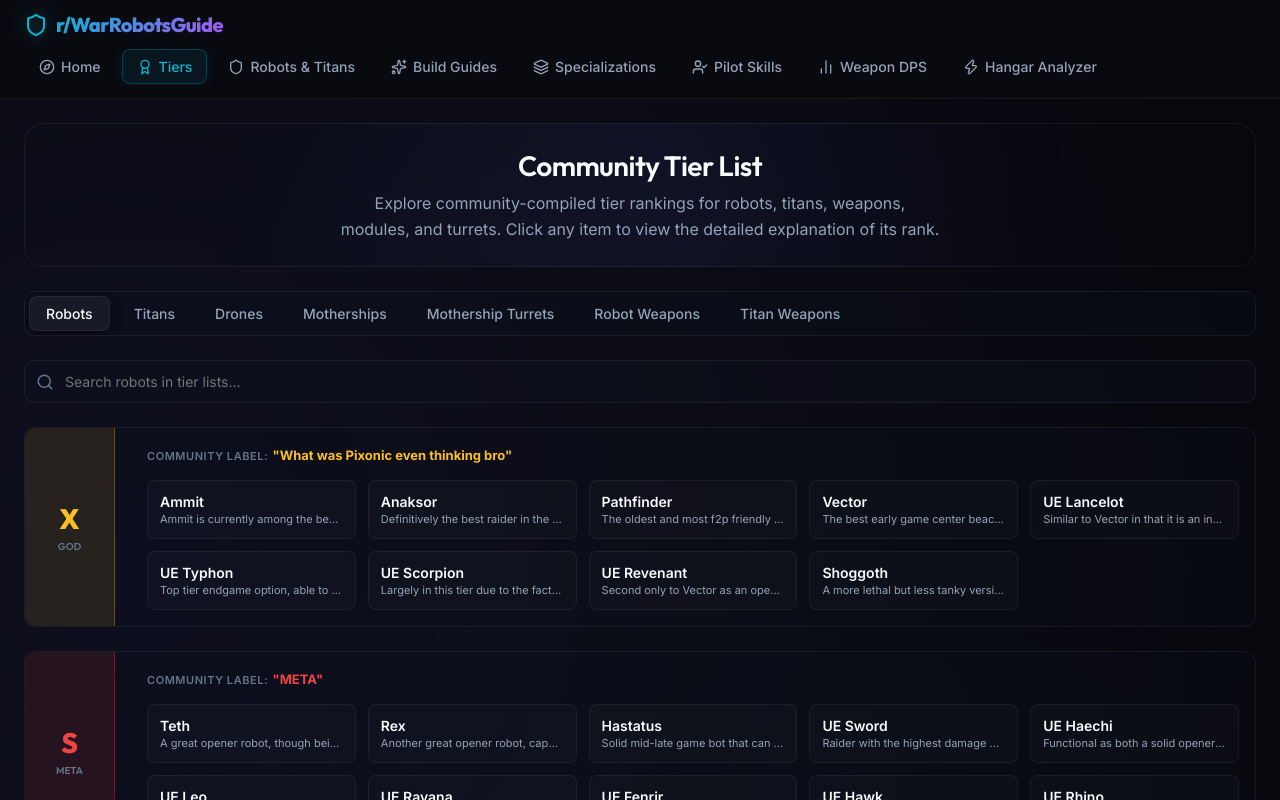
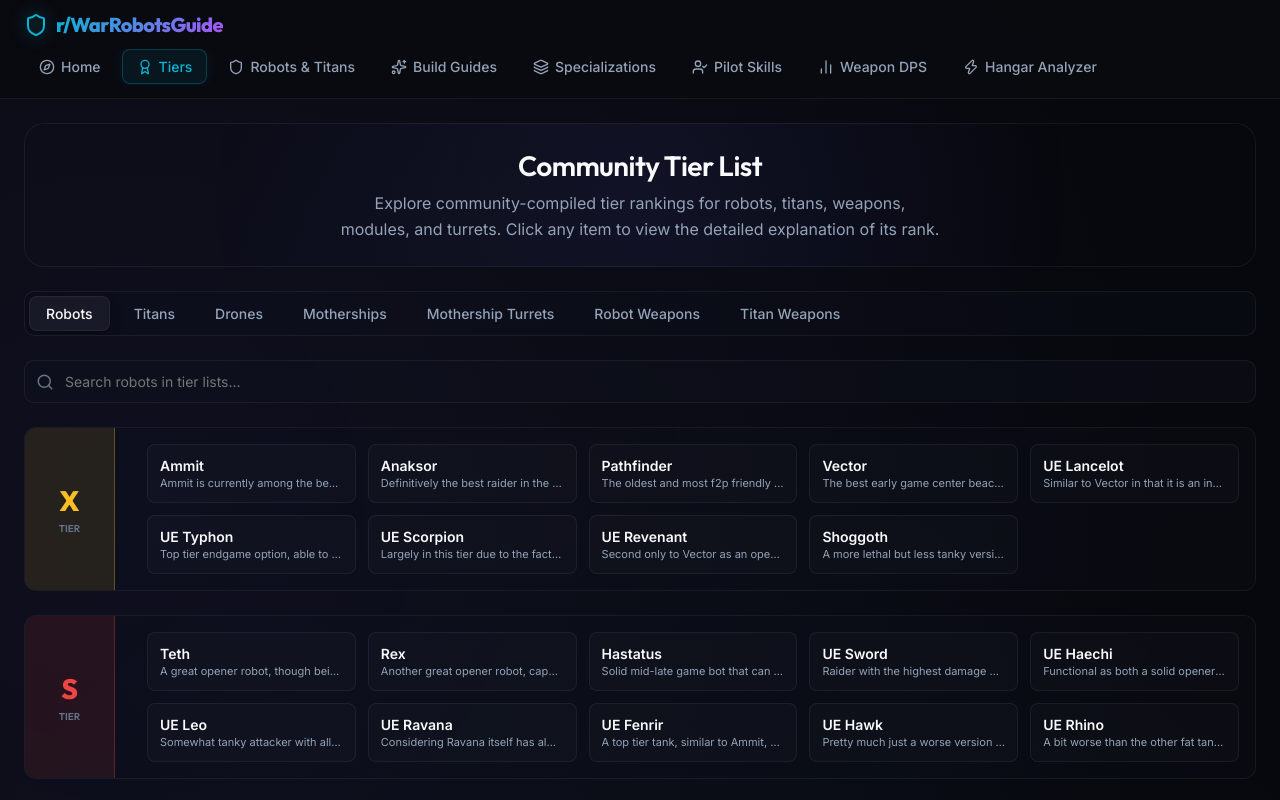
Before and after one commit to War-Robots-Guide/website, a React (Vite) app: page / in a window 1280 px wide. Both pictures are taken after a click on the button "Tiers". Shown: the top 800 px of the page. Built offline with nearby package versions, Linux system fonts and the light colour scheme.

Commit message:
style: unify tier names, remove community label, update stat names, and add builds page notice

```diff
--- a/src/App.jsx
+++ b/src/App.jsx
@@ -716,14 +716,14 @@ function App() {
                 <div className="stat-icon"><BarChart2 size={24} /></div>
                 <div>
                   <div className="stat-number">{stats.totalWeapons}</div>
-                  <div className="stat-label">Weapons DPS parsed</div>
+                  <div className="stat-label">Weapons tested</div>
                 </div>
               </div>
               <div className="glass-panel stat-card">
                 <div className="stat-icon"><Sparkles size={24} /></div>
                 <div>
                   <div className="stat-number">{stats.totalBuilds}</div>
-                  <div className="stat-label">Mini hangar builds</div>
+                  <div className="stat-label">Mini build guides</div>
                 </div>
               </div>
             </div>
@@ -874,20 +874,11 @@ function App() {
                     >
                       {tierLetter}
                       <span style={{ fontSize: '10px', fontWeight: 600, color: 'var(--text-muted)', marginTop: '4px', textTransform: 'uppercase' }}>
-                        {tierLetter === 'X' ? 'God' : tierLetter === 'S' ? 'Meta' : tierLetter === 'Z' ? 'Trash' : 'Tier'}
+                        Tier
                       </span>
                     </div>
 
                     <div className="tier-content">
-                      <div style={{ gridColumn: '1 / -1', marginBottom: '4px' }}>
-                        <span style={{ fontSize: '11px', color: 'var(--text-muted)', fontWeight: 600, textTransform: 'uppercase', letterSpacing: '0.05em' }}>
-                          Community label:
-                        </span>{' '}
-                        <span style={{ fontSize: '13px', color: tierColor, fontWeight: 700 }}>
-                          "{tierInfo.casual_name}"
-                        </span>
-                      </div>
-
                       {tierInfo.items.map(item => (
                         <div
                           className="tier-item-card"
@@ -1071,6 +1062,9 @@ function App() {
               <h2 style={{ fontSize: '28px', marginBottom: '8px' }}>Optimized Robot Builds</h2>
               <p style={{ margin: '0 auto' }}>
                 Hangar configurations recommendation including optimal f2p equipment, best modules specializations, pilots, and drones.
+                <span style={{ display: 'block', marginTop: '8px', fontSize: '13px', color: 'var(--text-secondary)', opacity: 0.85 }}>
+                  <em>Note: Build guides are only provided for recommended robots.</em>
+                </span>
               </p>
             </div>
 
```
